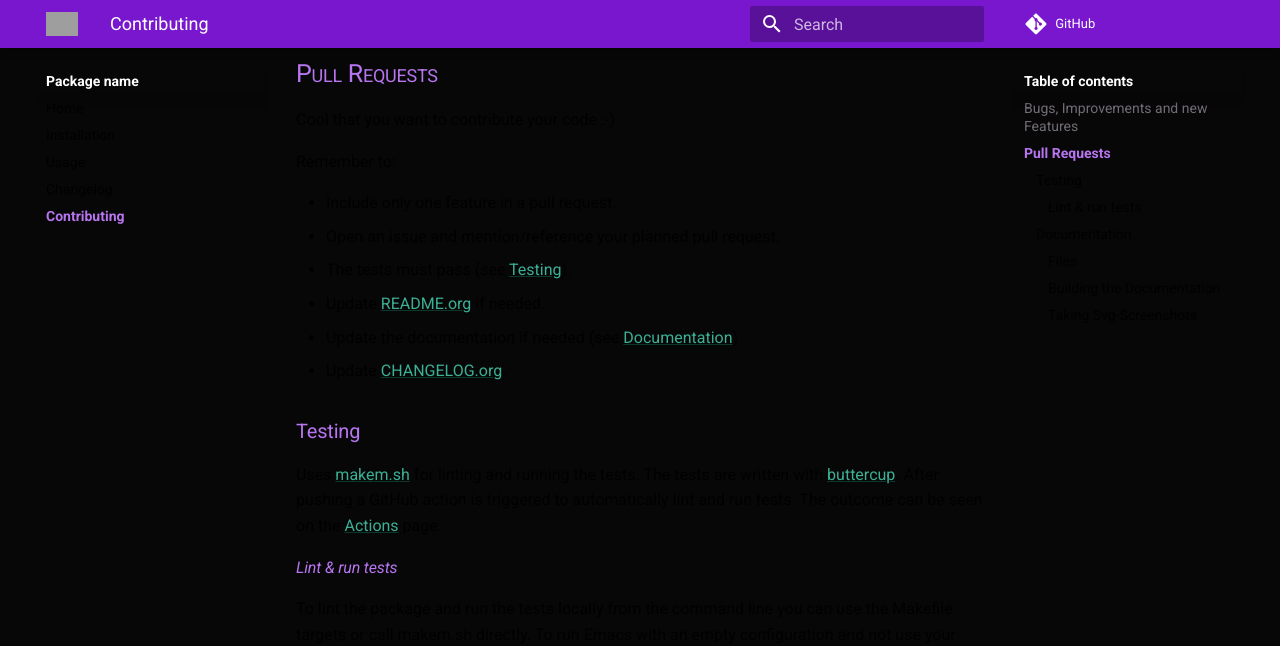
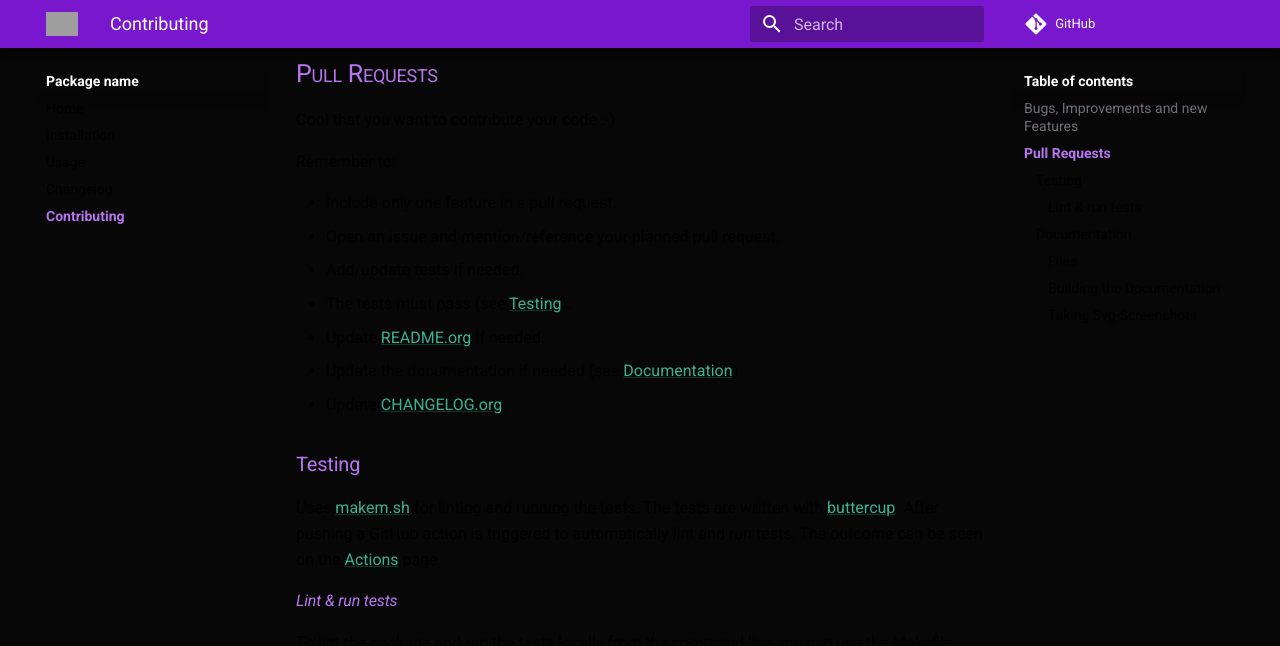
Before and after one commit to hubisan/emacs-template-package, an MkDocs documentation site: the page built from docs/contributing.md, in a window 1280 px wide and 900 px high, scrolled down 357 px. Shown: the top 646 px of the window. Built offline with MkDocs 1.6.1 and Material for MkDocs 9.7.7, drawn with Linux system fonts in a browser that asks for light colours; comment, search, counter and statistics services are not loaded; grey boxes are pictures that could not be loaded.

Commit message:
small change, last review needed

```diff
--- a/CONTRIBUTING.org
+++ b/CONTRIBUTING.org
@@ -19,6 +19,7 @@ Remember to:
 
 - Include only one feature in a pull request.
 - Open an issue and mention your planned pull request.
+- Add/update tests if needed.
 - The tests must pass (see [[#testing][Testing]]).
 - Update [[README.org]] if needed.
 - Update the documentation if needed (see [[#documentation][Documentation]])
--- a/docs/contributing.md
+++ b/docs/contributing.md
@@ -18,6 +18,7 @@ Remember to:
 
 - Include only one feature in a pull request.
 - Open an issue and mention/reference your planned pull request.
+- Add/update tests if needed.
 - The tests must pass (see [Testing](#testing)).
 - Update [README.org](https://github.com/hubisan/emacs-template-package/blob/master/README.org) if needed.
 - Update the documentation if needed (see [Documentation](#documentation))
```
Also changed, not shown: .github/PULL_REQUEST_TEMPLATE.md.
